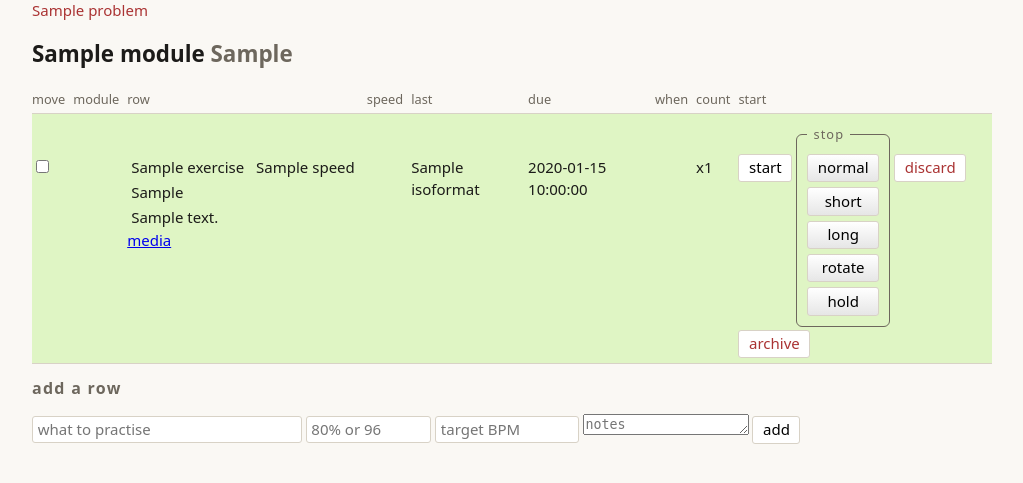
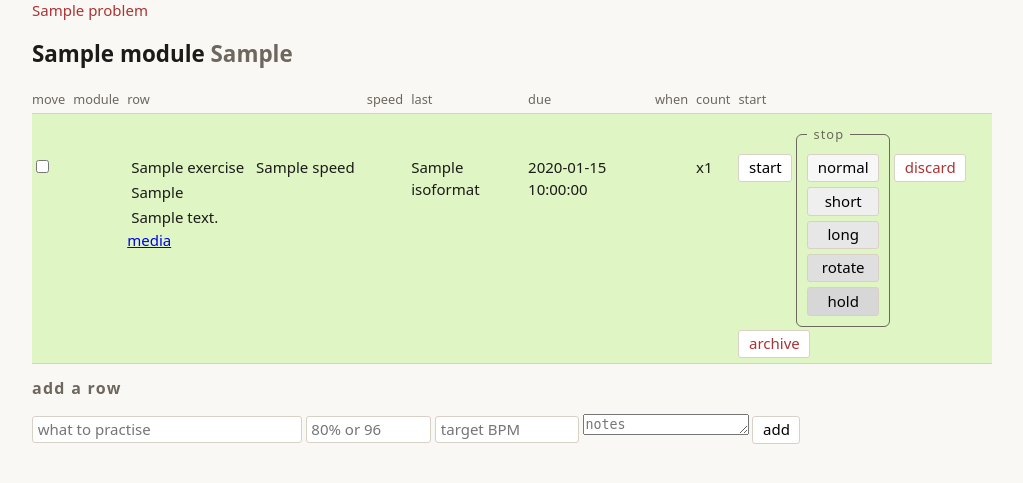
Before and after one commit to gotofritz/music-tools, a Python web app: template music_tools/web/templates/module.html in a window 1280 px wide. Shown: the part 47-530 px from the top of the page, without its empty margins (128-1151 px from the left). Run offline with Jinja, Linux system fonts and the light colour scheme; the template is opened without the code that fills it: most values are stand-ins (such as "Sample title", 1, 10 or a date in 2020).

Commit message:
feat: stop buttons are flat colours that step down as one gradient
Co-Authored-By: Claude Sonnet 5.5 <noreply@anthropic.com>
Claude-Session: https://claude.ai/code/session_012HtEo3gP5ZJUUSbaCPtk7x

```diff
--- a/music_tools/web/static/app.css
+++ b/music_tools/web/static/app.css
@@ -234,7 +234,7 @@ select {
 }
 
 /* The stop box: one border round a column of buttons, 10px off them, with
-   the label sitting on the border. A subtle gradient on each button. */
+   the label sitting on the border. */
 .stop-box {
   display: inline-flex;
   flex-direction: column;
@@ -253,13 +253,17 @@ select {
   color: var(--muted);
 }
 
-.stop-box button {
-  background: linear-gradient(to bottom, #ffffff, #e6e6e6);
-}
+/* Each button is one flat colour; stacked, the five step down in tone, so the
+   column reads as a single gradient. */
+.stop-box button:nth-of-type(1) { background: #f7f7f7; }
+.stop-box button:nth-of-type(2) { background: #efefef; }
+.stop-box button:nth-of-type(3) { background: #e7e7e7; }
+.stop-box button:nth-of-type(4) { background: #dfdfdf; }
+.stop-box button:nth-of-type(5) { background: #d7d7d7; }
 
 .stop-box button:hover,
 .stop-box button:focus {
-  background: linear-gradient(to bottom, #fafafa, #d6d6d6);
+  filter: brightness(0.94);
 }
 
 button.remove {
```
Also changed, not shown: tests/test_web.py (+13 -0 lines).
